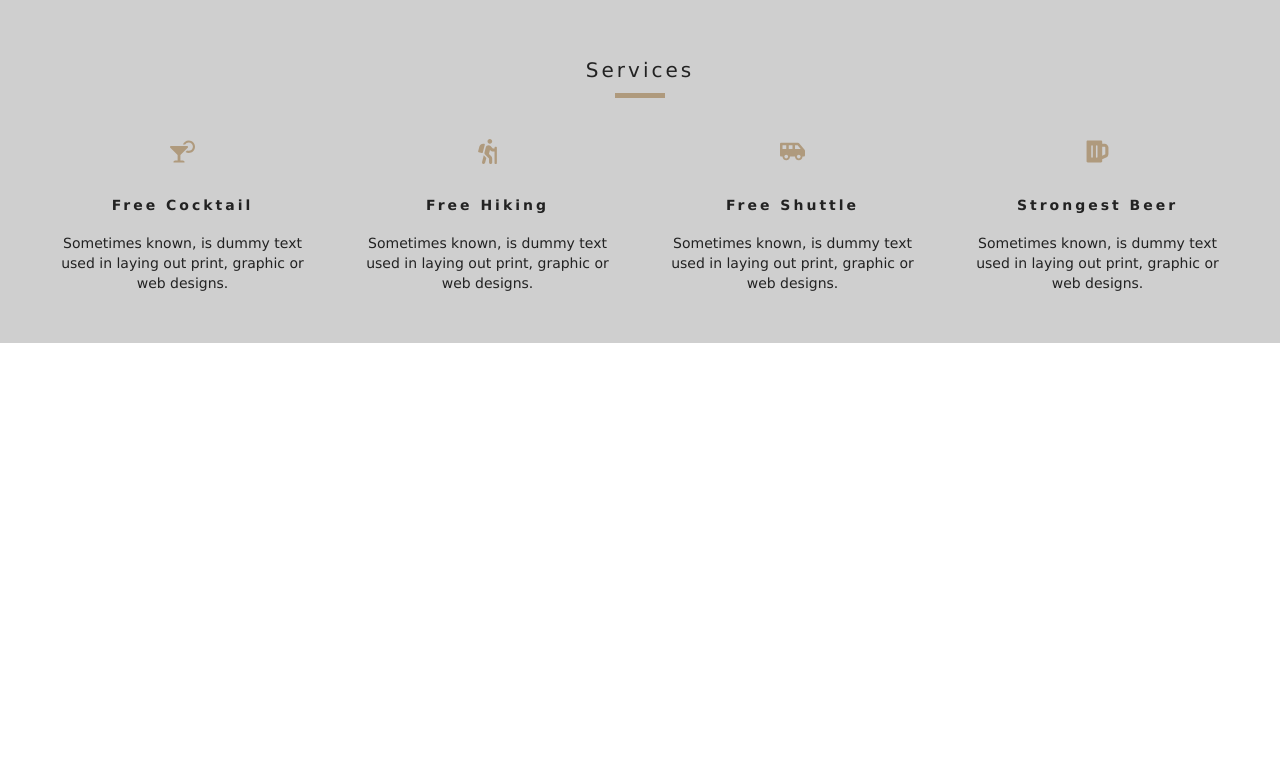
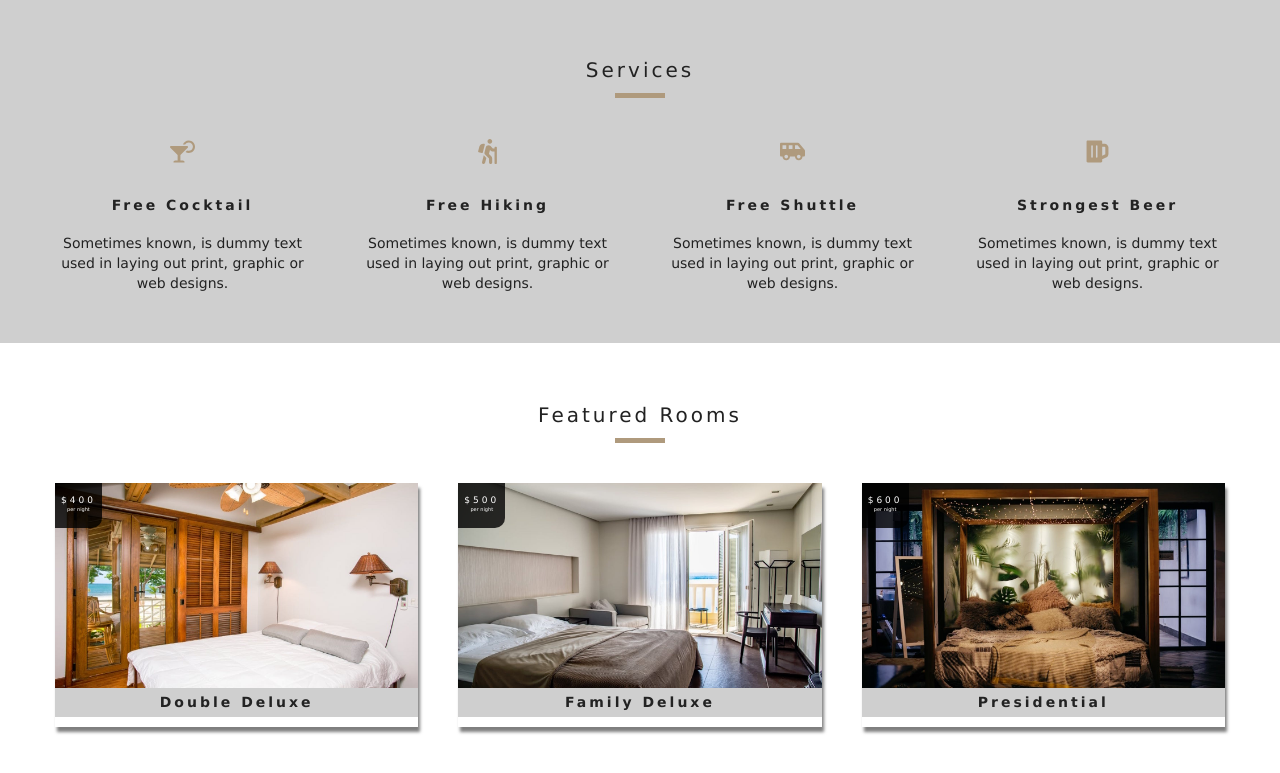
Before and after one commit to DipaShaha/Beach-Resort-App-Using-ReactJS, a React (Create React App) app: page / in a window 1280 px wide. Shown: the part 802-1575 px from the top of the page. Before the commit the page ends 1145 px from the top, so only its background shows below. Built offline with nearby package versions, Linux system fonts and the light colour scheme.

Commit message:
added featured room section

```diff
--- a/src/App.js
+++ b/src/App.js
@@ -18,7 +18,7 @@
     		<Switch>
 		        <Route exact path="/" component={Home} />
 		        <Route  path="/rooms/" component={Rooms} />
-		        <Route  path="/single-room" component={SingleRoom} />
+		        <Route  path="/rooms/:slug" component={SingleRoom} />
 		        <Route component={Error} />
         	</Switch>
     	</div>
--- a/src/Context.js
+++ b/src/Context.js
@@ -1,5 +1,5 @@
 import React, { Component } from 'react';
-
+import items from './data';
 const RoomContext=React.createContext();
 
  // RoomContext.Provider value={}
@@ -7,11 +7,41 @@
 class RoomProvider extends Component {
 
 state={
+        rooms:[],
+        sortedRooms:[],
+        featuredRooms:[],
+        loading:true
+    };
 
-    }
+//getData
+
+componentDidMount(){
+ let rooms=this.formatData(items);
+ let featuredRooms=rooms.filter(room=>room.featured===true)
+
+    this.setState({
+        rooms,
+        featuredRooms,
+        sortedRooms:rooms,
+        loading:false
+    })
+
+}
+
+formatData(items){
+    let tempItems=items.map((item)=>{
+        let id= item.sys.id;
+        let images=item.fields.images.map(image=>
+            image.fields.file.url);
+        let room={...item.fields,images,id};
+        return room;
+    })
+    return tempItems;
+}
+
   render() {
     return(
-    <RoomContext.Provider value="hello">
+    <RoomContext.Provider value={{...this.state}}>
         {this.props.children}
     </RoomContext.Provider>
     );
--- /dev/null
+++ b/src/components/FeaturedRooms.js
@@ -0,0 +1,24 @@
+import React, { Component } from 'react';
+import {RoomContext} from '../Context';
+import Title from './Title';
+import Loading from './Loading';
+import Room from './Room';
+class FeaturedRooms extends Component {
+    static contextType=RoomContext;
+  render() {
+    let {loading,featuredRooms :rooms}=this.context;
+    rooms=rooms.map((room)=>{
+        return <Room key={room.id} room={room} />
+    });
+    return (
+        <section className="featured-rooms">
+            <Title title="featured rooms"/>
+            <div className="featured-rooms-center">
+            {loading?<Loading/>:rooms}
+            </div>
+        </section>
+    );
+  }
+}
+
+export default FeaturedRooms;
--- a/src/components/Hero.js
+++ b/src/components/Hero.js
@@ -3,7 +3,7 @@
 export default function Hero({children,hero}){
 	return(
 		<header className={hero}>
-				{children}
+			{children}
 		</header>
 	);
 }
--- /dev/null
+++ b/src/components/Loading.js
@@ -0,0 +1,9 @@
+import React from 'react';
+
+export default function Loading({children,hero}){
+	return(
+		<header className="">
+			{children}
+		</header>
+	);
+}
--- /dev/null
+++ b/src/components/Room.js
@@ -0,0 +1,30 @@
+import React from 'react';
+import {PropTypes} from 'prop-types';
+import {Link} from 'react-router-dom';
+import defaultImage from '../images/room-1.jpeg';
+export default function Room({room}){
+	const{name,slug,images,price}=room;
+	return(
+		<article className="room">
+			<div className="img-container">
+				<img src={images[0] || defaultImage}  alt="single room"/>
+				<div className="price-top">
+					<h6>${price}</h6>
+					<p>per night</p>
+				</div>
+				<Link to={`/rooms/${slug}`} className="btn-primary room-link">
+				Features
+				</Link>
+			</div>
+			<p className="room-info">{name}</p>
+		</article>
+	);
+}
+Room.propTypes={
+	room:PropTypes.shape({
+		name:PropTypes.string.isRequired,
+		slug:PropTypes.string.isRequired,
+		images:PropTypes.arrayOf(PropTypes.string),
+		price:PropTypes.number.isRequired
+	})
+}
--- a/src/pages/Home.js
+++ b/src/pages/Home.js
@@ -2,6 +2,8 @@
 import Hero from '../components/Hero';
 import Banner from '../components/Banner';
 import Services from '../components/Services';
+import FeaturedRooms from '../components/FeaturedRooms';
+
 import {Link} from 'react-router-dom';
 const Home=()=>{
     return (
@@ -15,6 +17,7 @@
         	</Hero>
 
         	<Services/>
+            <FeaturedRooms/>
         </React.Fragment>
     );
 }
--- a/src/pages/SingleRoom.js
+++ b/src/pages/SingleRoom.js
@@ -4,6 +4,8 @@
     return (
         <div>
           SingleRoom
+          b
+          <ul></ul>
         </div>
     );
   }
```
